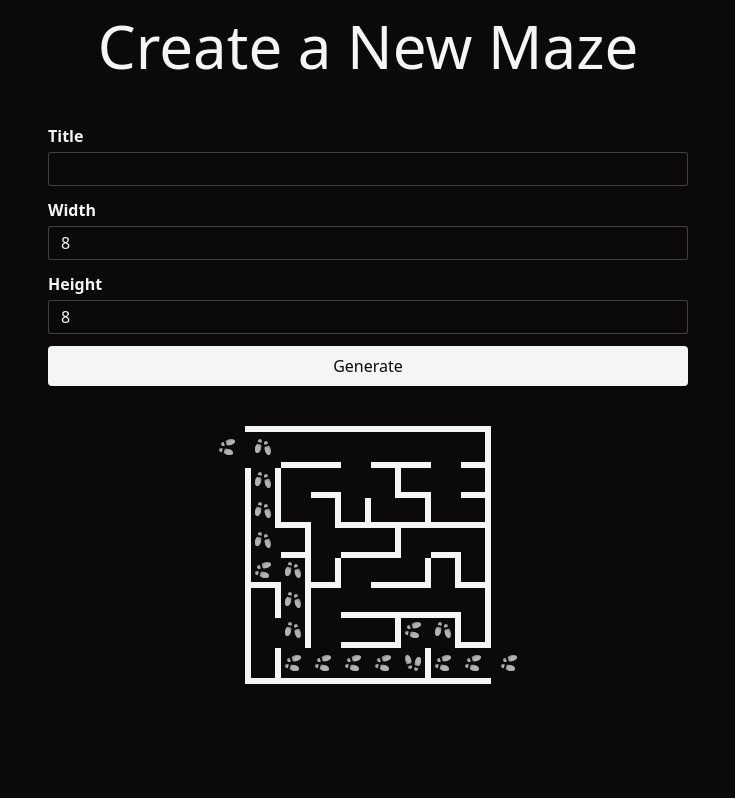
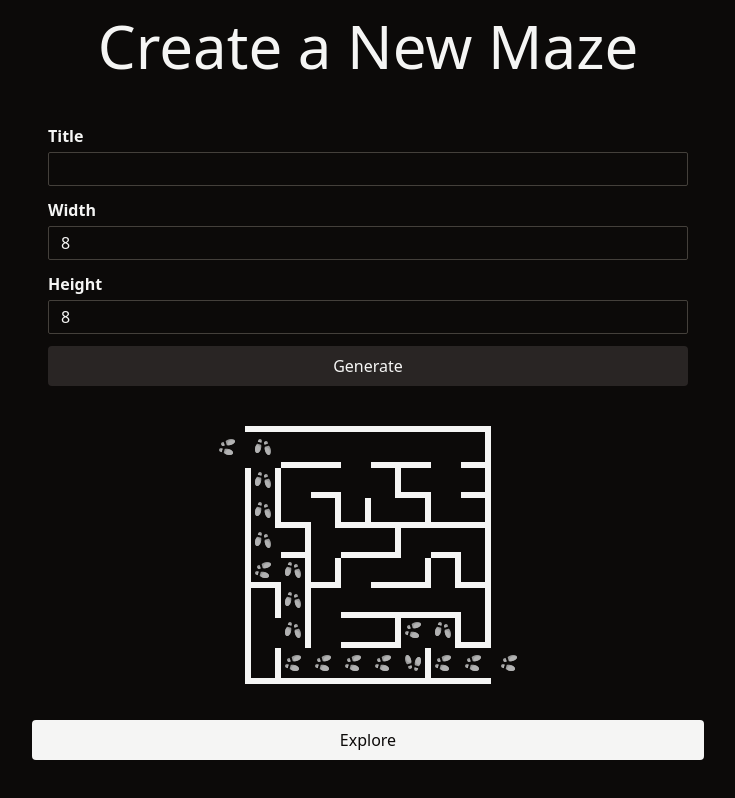
Before and after one commit to davidballester/maze-creator, a SvelteKit app: page /creator in a window 1280 px wide. Shown: the whole page, without its empty margins (272-1007 px from the left). Built offline with nearby package versions, Linux system fonts and the light colour scheme.

Commit message:
Add serialization of maze for exploring page

```diff
--- a/package.json
+++ b/package.json
@@ -33,5 +33,8 @@
 		"typescript": "^5.0.0",
 		"typescript-eslint": "^8.20.0",
 		"vite": "^6.0.0"
+	},
+	"dependencies": {
+		"lz-string": "^1.5.0"
 	}
 }
--- a/src/lib/components/button.svelte
+++ b/src/lib/components/button.svelte
@@ -3,7 +3,7 @@
 </script>
 
 <button
-	class="w-full cursor-pointer rounded-sm bg-stone-100 pt-2 pr-4 pb-2 pl-4 text-center text-base text-stone-950 transition-all hover:bg-stone-300"
+	class="w-full cursor-pointer rounded-sm bg-stone-800 pt-2 pr-4 pb-2 pl-4 text-center text-base text-stone-100 transition-all hover:bg-stone-700"
 	{...restProps}
 >
 	{@render children()}
--- /dev/null
+++ b/src/lib/components/linkButton.svelte
@@ -0,0 +1,10 @@
+<script lang="ts">
+	let { class: clazz = '', children, ...restProps } = $props();
+</script>
+
+<a
+	class={`w-full cursor-pointer rounded-sm bg-stone-100 pt-2 pr-4 pb-2 pl-4 text-center text-base text-stone-950 transition-all hover:bg-stone-300 ${clazz}`}
+	{...restProps}
+>
+	{@render children()}
+</a>
--- /dev/null
+++ b/src/lib/compress.ts
@@ -0,0 +1,11 @@
+import pkg from 'lz-string';
+const { compressToEncodedURIComponent, decompressFromEncodedURIComponent } = pkg;
+import type { Maze } from './maze';
+
+export function compressToURIComponent(maze: Maze): string {
+	return compressToEncodedURIComponent(JSON.stringify(maze));
+}
+
+export function decompressFromURIComponent(maze: string): Maze {
+	return JSON.parse(decompressFromEncodedURIComponent(maze));
+}
--- a/src/routes/creator/+page.svelte
+++ b/src/routes/creator/+page.svelte
@@ -1,10 +1,12 @@
 <script lang="ts">
-	import type { Maze, MazeCellCoordinates } from '$lib/maze';
+	import type { Maze } from '$lib/maze';
 	import { generateMaze } from '$lib/randomMazeGenerator';
 	import { onMount } from 'svelte';
 	import Input from '$lib/components/input.svelte';
 	import Button from '$lib/components/button.svelte';
 	import MazeOverview from '$lib/components/mazeOverview.svelte';
+	import LinkButton from '$lib/components/linkButton.svelte';
+	import { compressToURIComponent } from '$lib/compress';
 
 	const MIN_WIDTH = 3;
 	const MAX_WIDTH = 15;
@@ -54,5 +56,8 @@
 	<Button onclick={onGenerateMaze}>Generate</Button>
 </div>
 {#if maze}
-	<MazeOverview {maze} />
+	<div class="flex flex-col gap-3">
+		<MazeOverview {maze} />
+		<LinkButton href={`/explore/${compressToURIComponent(maze)}`}>Explore</LinkButton>
+	</div>
 {/if}
--- /dev/null
+++ b/src/routes/explore/[slug]/+page.svelte
@@ -0,0 +1,7 @@
+<script lang="ts">
+	import type { PageProps } from './$types';
+
+	let { data }: PageProps = $props();
+</script>
+
+<h1>{JSON.stringify(data)}</h1>
--- /dev/null
+++ b/src/routes/explore/[slug]/+page.ts
@@ -0,0 +1,9 @@
+import type { PageLoad } from './$types';
+import { decompressFromURIComponent } from '$lib/compress';
+
+export const load: PageLoad = ({ params }) => {
+	const maze = decompressFromURIComponent(params.slug);
+	return {
+		maze
+	};
+};
```
Also changed, not shown: 1 other file (tests, documents, lock files or other folders).
